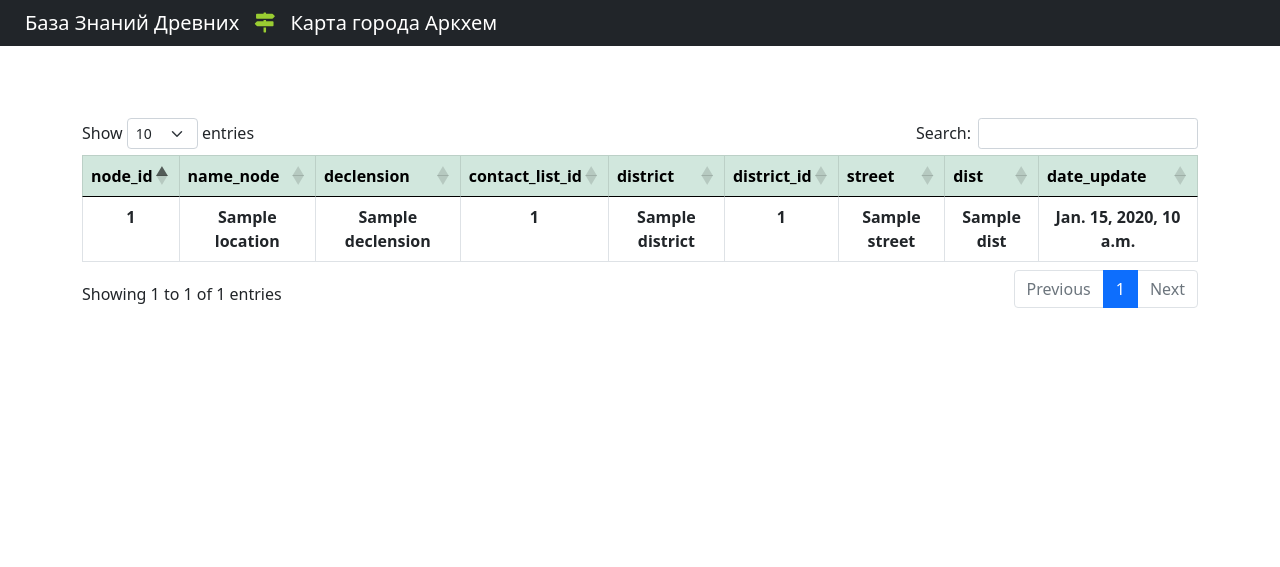
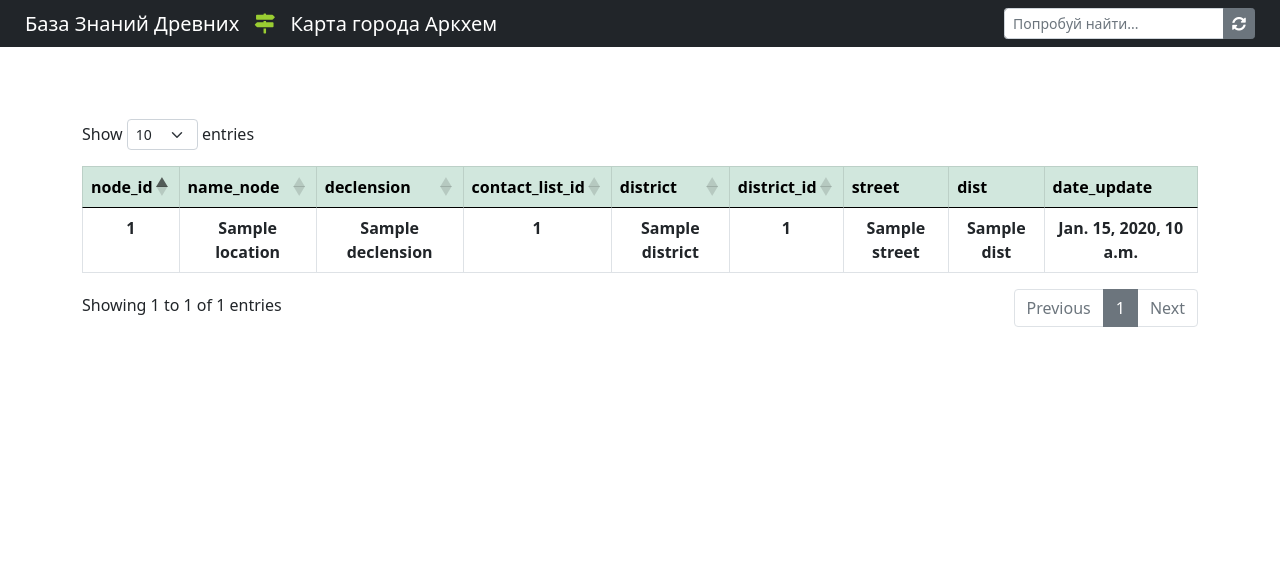
Before and after one commit to oleg-medovikov/arhmweb, a Django app: template App/templates/home.html in a window 1280 px wide. Shown: the top 567 px of the page. Run offline with Django 4.2, Linux system fonts and the light colour scheme; the template is opened without the code that fills it: most values are stand-ins (such as "Sample title", 1, 10 or a date in 2020); lists and menus that the app fills with data are empty; parts of the project's set-up code (start-up, migrations or seed data) failed here and were passed over; some libraries are stand-ins or nearby versions.

Commit message:
search in top line

```diff
--- a/App/static/css/style.css
+++ b/App/static/css/style.css
@@ -17,3 +17,41 @@ body {
 .push {
     height: 50px;
 }
+
+/* CUSTOM PAGINATION */
+
+.page-item.active .page-link {
+
+    columns: #fff;
+    background-color: #6c757d;
+    border: 1px solid #6c757d;
+}
+
+.pagination > li > a {
+    background-color:  #fff;
+    color: #6c757d;
+}
+
+.pagination > li > a:focus,
+.pagination > li > a:hover,
+.pagination > span > a:focus,
+.pagination > span > a:hover {
+    color: #111;
+    caret-color: transparent;
+    background-color:  #d3d3d3;
+    border: 1px solid #6c757d;
+    box-shadow: none;
+}
+
+/* DATATABLES */
+.dataTables_paginate {
+    margin-top: 10px !important;
+}
+
+.dataTables_filter {
+    display: none;
+}
+
+.dataTables_length {
+    margin-bottom: 10px !important;
+}
--- a/App/templates/base.html
+++ b/App/templates/base.html
@@ -28,6 +28,14 @@
                         База Знаний Древних
                         {% block navbar-content %}{% endblock navbar-content %}
                     </a>
+                </div>
+                <!-- Перемещаем поиск вверх -->
+                <div class="d-flex" style="margin-right: 25px;">
+                    <div class="input-group input-group-sm">
+                        <input class="form-control" type="search" id="search" placeholder="Попробуй найти..." aria-label="Поиск">
+                        <a href="{% url 'home' %}" class="btn btn-secondary btm-sm"><i class="fas fa-sync-alt"></i></a>
+                    </div>
+
                 </div>
             </nav>
         </header>
@@ -62,7 +70,16 @@
             searching: true,
             bInfo: true,
             bSort: true,
+            "columnDefs": [{
+                "targets": [6,7,8],
+                "orderable": false
+            }]
 
+        })
+    // поиск делаем
+        var newSearch = $("#karta").DataTable();
+        $("#search").keyup(function() {
+            newSearch.search($(this).val()).draw();
         })
     </script>
 
```
